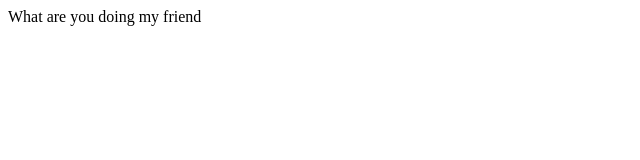
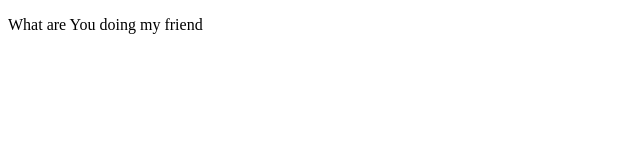
Before and after one commit to AliYDiab/Training, a plain HTML site: page index.html in a window 1280 px wide. Shown: the whole page, without its empty margins (0-640 px from the left). Drawn offline with Linux system fonts and the light colour scheme.

Commit message:
the changes are : kza kza kza

```diff
--- a/index.html
+++ b/index.html
@@ -1 +1,9 @@
-<div>What are you doing my friend</div>
+<!DOCTYPE html>
+<html>
+    <head>
+        <title>Hello world</title>
+    </head>
+    <body>
+       <p>What are You doing my friend</p>
+    </body>
+</html>
```
